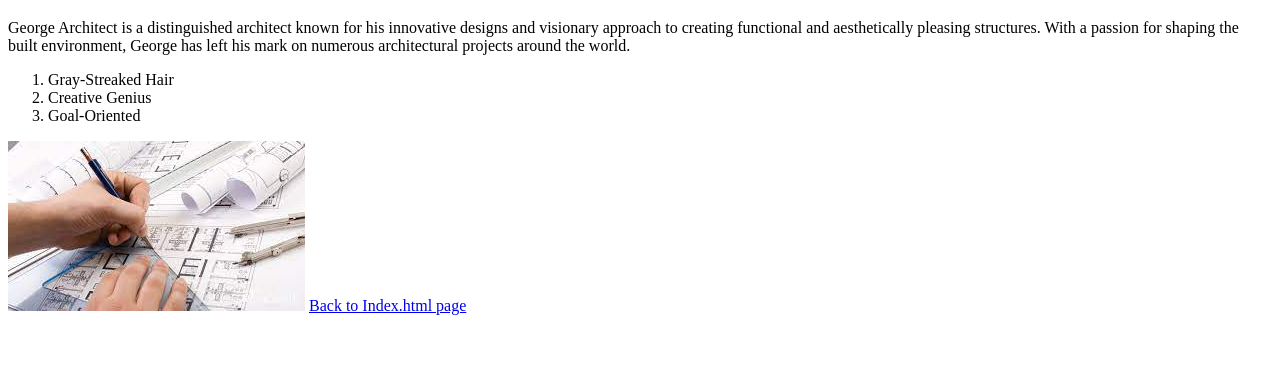
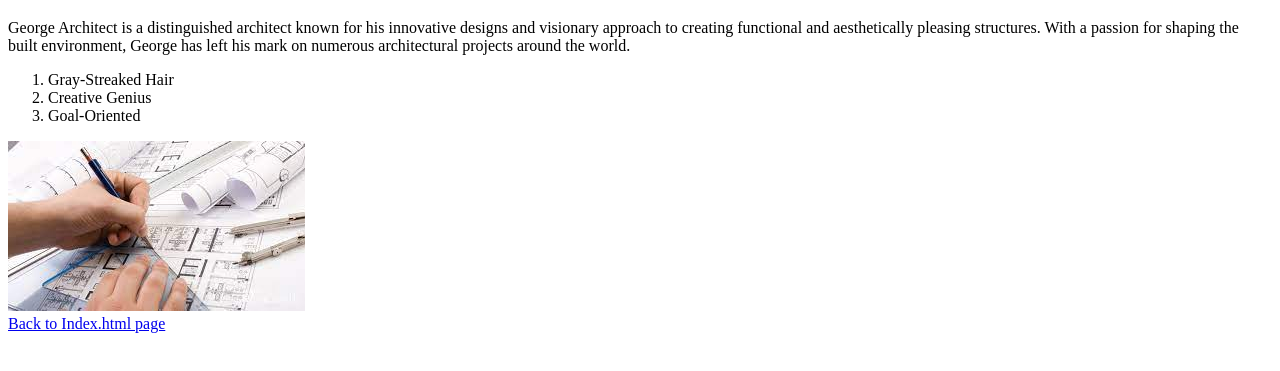
Before and after one commit to 44-563-WebApps-F23/44563-webapps-f23-assignment3-akhilagonegari, a plain HTML site: page bonus.html in a window 1280 px wide. Shown: the part 61-432 px from the top of the page. Drawn offline with Linux system fonts and the light colour scheme.

Commit message:
added bonus

```diff
--- a/bonus.html
+++ b/bonus.html
@@ -14,7 +14,7 @@
                 <li>Creative Genius</li>
                 <li>Goal-Oriented</li>
             </ol>
-            <img src="bonus.jpg" Architect Working>
+            <img src="bonus.jpg" Architect Working><br>
             <a href="index.html">Back to Index.html page</a>
 
     </body>
```
